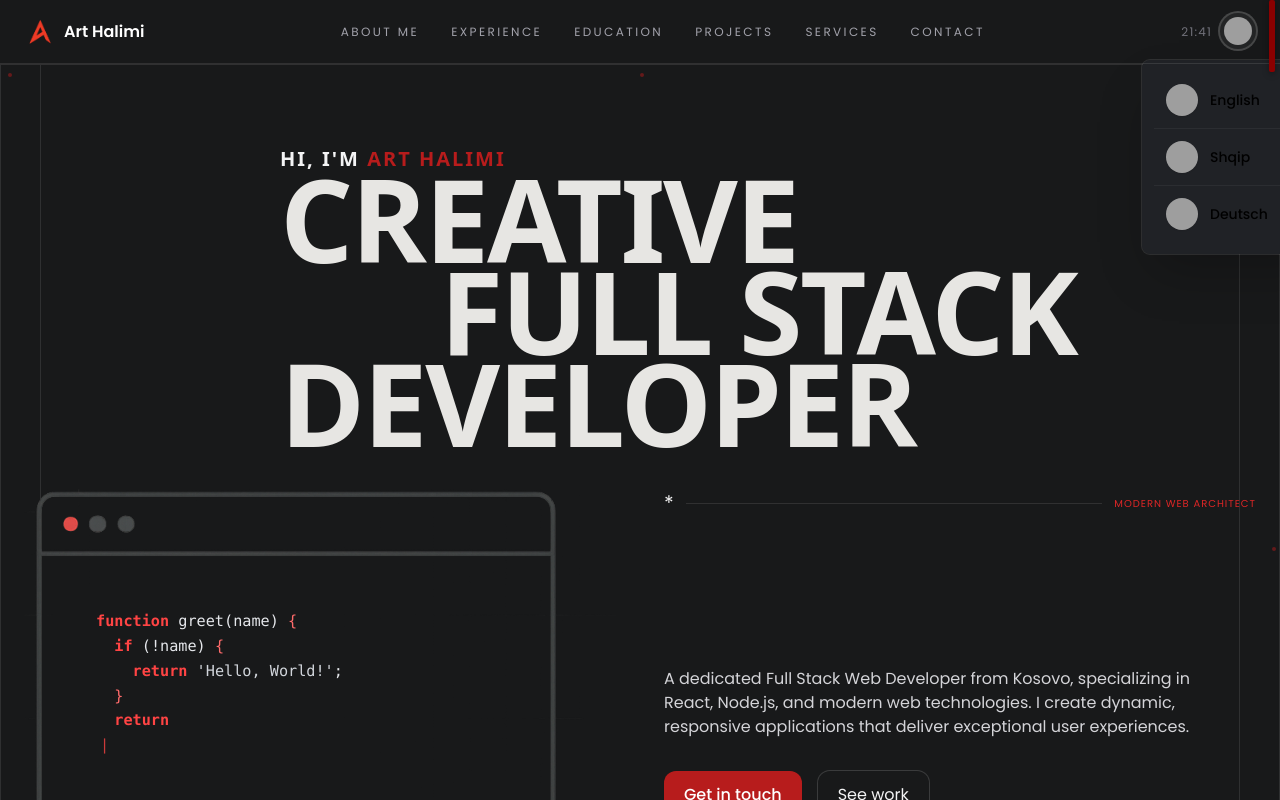
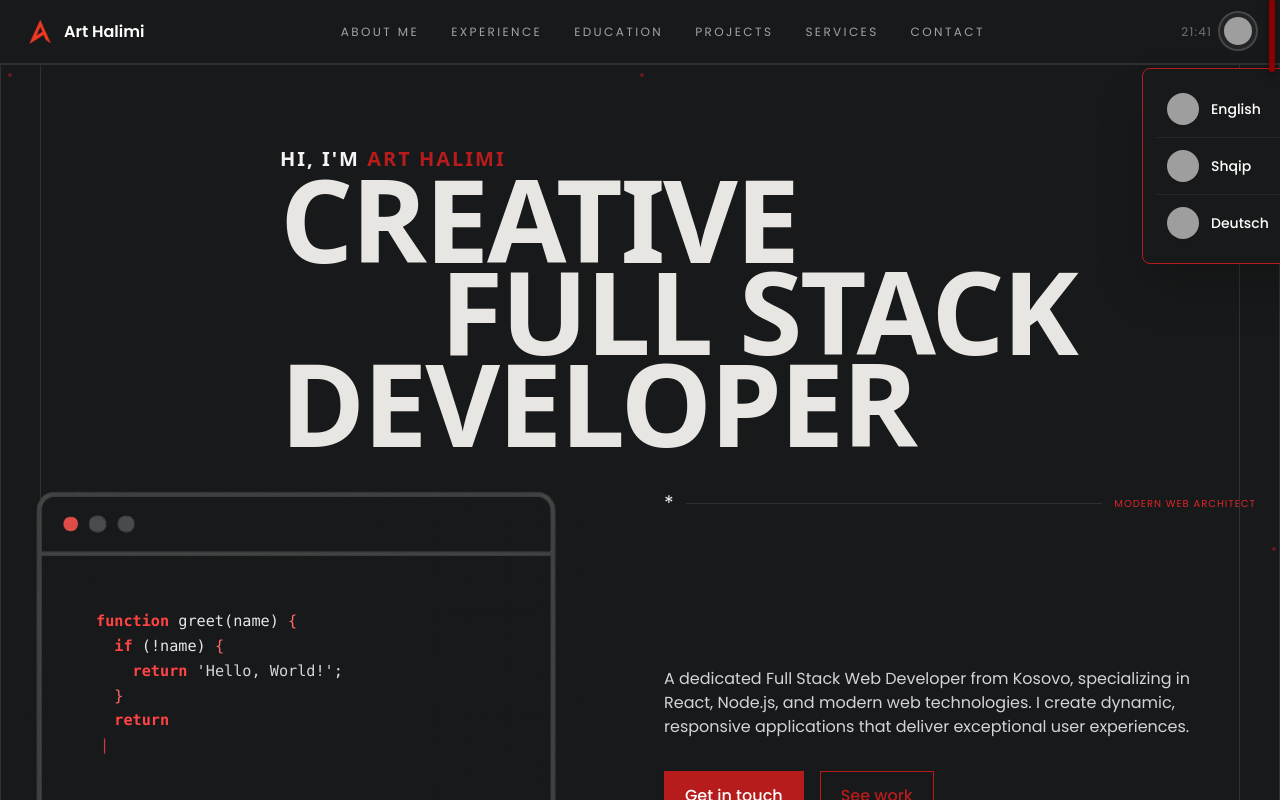
Before and after one commit to ArtHalimi7/arthalimi.com, a React (Vite) app: page / in a window 1280 px wide. Both pictures are taken after a click on the button "Select language". Shown: the top 800 px of the page. Built offline with nearby package versions, Linux system fonts and the light colour scheme; grey boxes are pictures that could not be loaded.

Commit message:
feat: enhance button styles and improve language dropdown in Navbar component

```diff
--- a/src/components/Hero.jsx
+++ b/src/components/Hero.jsx
@@ -88,18 +88,22 @@ export default function HeroWithGridLines() {
                   initial={{ opacity: 0, y: 10 }}
                   animate={{ opacity: 1, y: 0 }}
                   transition={{ duration: 0.45, delay: 0.22, ease: 'easeOut' }}
-                  className="inline-flex items-center rounded-xl bg-[#B71C1C] px-5 py-3 font-medium text-white shadow-sm hover:brightness-95 hover:bg-[#8B1515]"
+                  className="inline-flex items-center px-5 py-3 font-medium text-white shadow-sm border border-[#B71C1C] bg-[#B71C1C] transition-all duration-300 ease-out hover:bg-[#8B1515] hover:scale-105 focus:scale-105 focus:outline-none focus:ring-2 focus:ring-[#B71C1C] focus:ring-offset-2 ring-offset-[#18191A] relative overflow-hidden group"
+                  style={{ borderRadius: 0 }}
                 >
-                  {t('contact')}
+                  <span className="relative z-10">{t('contact')}</span>
+                  <span className="absolute left-0 bottom-0 w-0 h-0.5 bg-white transition-all duration-300 group-hover:w-full" />
                 </motion.a>
                 <motion.a
                   href="#projects"
                   initial={{ opacity: 0, y: 10 }}
                   animate={{ opacity: 1, y: 0 }}
                   transition={{ duration: 0.45, delay: 0.32, ease: 'easeOut' }}
-                  className="inline-flex items-center rounded-xl px-5 py-3 ring-1 ring-white/15 hover:bg-[#B71C1C] hover:text-white"
+                  className="inline-flex items-center px-5 py-3 font-medium text-[#B71C1C] border border-[#B71C1C] bg-transparent transition-all duration-300 ease-out hover:bg-black hover:text-white hover:scale-105 focus:scale-105 focus:outline-none focus:ring-2 focus:ring-[#B71C1C] focus:ring-offset-2 ring-offset-[#18191A] relative overflow-hidden group"
+                  style={{ borderRadius: 0 }}
                 >
-                  {t('seeWork')}
+                  <span className="relative z-10">{t('seeWork')}</span>
+                  <span className="absolute left-0 bottom-0 w-0 h-0.5 bg-[#B71C1C] transition-all duration-300 group-hover:w-full" />
                 </motion.a>
               </div>
             </div>
--- a/src/components/Navbar.jsx
+++ b/src/components/Navbar.jsx
@@ -2,6 +2,7 @@ import { useEffect, useState, useRef } from "react";
 import { motion } from 'framer-motion';
 import { useTranslation } from 'react-i18next';
 import Alogo from '../assets/Alogo.png';
+
 
 export default function Navbar({ formatted }) {
   const { i18n, t } = useTranslation();
@@ -321,21 +322,21 @@ export default function Navbar({ formatted }) {
                   <img src={getFlagUrl(i18n.language)} alt={i18n.language} className="h-7 w-7 object-cover rounded-full shadow-2xl transition-transform transform hover:scale-110" />
                 </button>
                 {langOpenDesktop && (
-                  <div className="absolute left-1/2 top-full mt-2 -translate-x-1/2 w-48 rounded-lg bg-[#202226] p-3 shadow-2xl ring-1 ring-white/10 divide-y divide-white/5 origin-top transform transition-all duration-150">
+                  <div className="absolute left-1/2 top-full mt-4 -translate-x-1/2 w-48 rounded-lg bg-[#18191A] p-3 shadow-2xl border border-[#B71C1C] text-white divide-y divide-white/5 origin-top transform transition-all duration-150 z-50">
                     <div className="py-1">
-                      <button className="flex items-center gap-3 w-full px-3 py-2 rounded-md hover:bg-white/5 transition-transform transform hover:scale-105" onClick={() => { i18n.changeLanguage('en'); setLangOpenDesktop(false); }}>
+                      <button className="flex items-center gap-3 w-full px-3 py-2 rounded-md hover:bg-[#B71C1C]/20 transition-transform transform hover:scale-105 text-white" onClick={() => { i18n.changeLanguage('en'); setLangOpenDesktop(false); }}>
                         <img src="https://upload.wikimedia.org/wikipedia/commons/thumb/a/a4/Flag_of_the_United_States.svg/2560px-Flag_of_the_United_States.svg.png" alt="EN" className="h-8 w-8 object-cover rounded-full shadow-sm" />
                         <span className="text-sm font-medium">English</span>
                       </button>
                     </div>
                     <div className="py-1">
-                      <button className="flex items-center gap-3 w-full px-3 py-2 rounded-md hover:bg-white/5 transition-transform transform hover:scale-105" onClick={() => { i18n.changeLanguage('sq'); setLangOpenDesktop(false); }}>
+                      <button className="flex items-center gap-3 w-full px-3 py-2 rounded-md hover:bg-[#B71C1C]/20 transition-transform transform hover:scale-105 text-white" onClick={() => { i18n.changeLanguage('sq'); setLangOpenDesktop(false); }}>
                         <img src="https://upload.wikimedia.org/wikipedia/commons/thumb/3/36/Flag_of_Albania.svg/1200px-Flag_of_Albania.svg.png" alt="SQ" className="h-8 w-8 object-cover rounded-full shadow-sm" />
                         <span className="text-sm font-medium">Shqip</span>
                       </button>
                     </div>
                     <div className="py-1">
-                      <button className="flex items-center gap-3 w-full px-3 py-2 rounded-md hover:bg-white/5 transition-transform transform hover:scale-105" onClick={() => { i18n.changeLanguage('de'); setLangOpenDesktop(false); }}>
+                      <button className="flex items-center gap-3 w-full px-3 py-2 rounded-md hover:bg-[#B71C1C]/20 transition-transform transform hover:scale-105 text-white" onClick={() => { i18n.changeLanguage('de'); setLangOpenDesktop(false); }}>
                         <img src="https://upload.wikimedia.org/wikipedia/commons/thumb/b/ba/Flag_of_Germany.svg/2560px-Flag_of_Germany.svg.png" alt="DE" className="h-8 w-8 object-cover rounded-full shadow-sm" />
                         <span className="text-sm font-medium">Deutsch</span>
                       </button>
```
